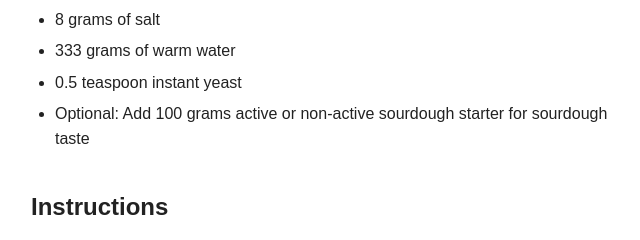
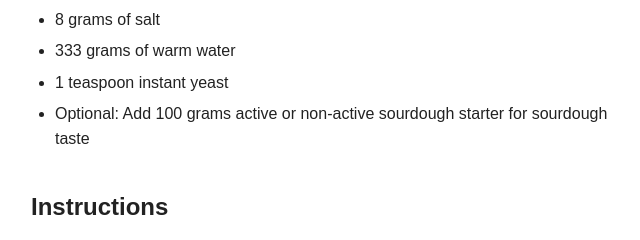
Before and after one commit to Elan-Gr/Recipes, a plain HTML site: page Doughs/Rustic Yeast Bread Recipe.html in a window 1280 px wide. Shown: the part 274-514 px from the top of the page, 309-949 px from the left. Drawn offline with Linux system fonts and the light colour scheme.

Commit message:
Use 1 teaspoon instant yeast in Rustic Yeast Bread

```diff
--- a/Doughs/Rustic Yeast Bread Recipe.html
+++ b/Doughs/Rustic Yeast Bread Recipe.html
@@ -2,7 +2,7 @@
 <html lang="en">
 <head>
 <meta charset="utf-8">
-<meta name="last-updated" content="2026-10-18">
+<meta name="last-updated" content="2026-11-02">
 <meta name="viewport" content="width=device-width, initial-scale=1">
 <title>Rustic Yeast Bread Recipe — Elan's Recipes</title>
 <link rel="stylesheet" href="../style.css">
@@ -16,7 +16,7 @@
 <li>500 grams of flour (white and a little spelt or rye; use 50–80% white, and the rest a dark flour)</li>
 <li>8 grams of salt</li>
 <li>333 grams of warm water</li>
-<li>0.5 teaspoon instant yeast</li>
+<li>1 teaspoon instant yeast</li>
 <li>Optional: Add 100 grams active or non-active sourdough starter for sourdough taste</li>
 </ul>
 <h2>Instructions</h2>
```
